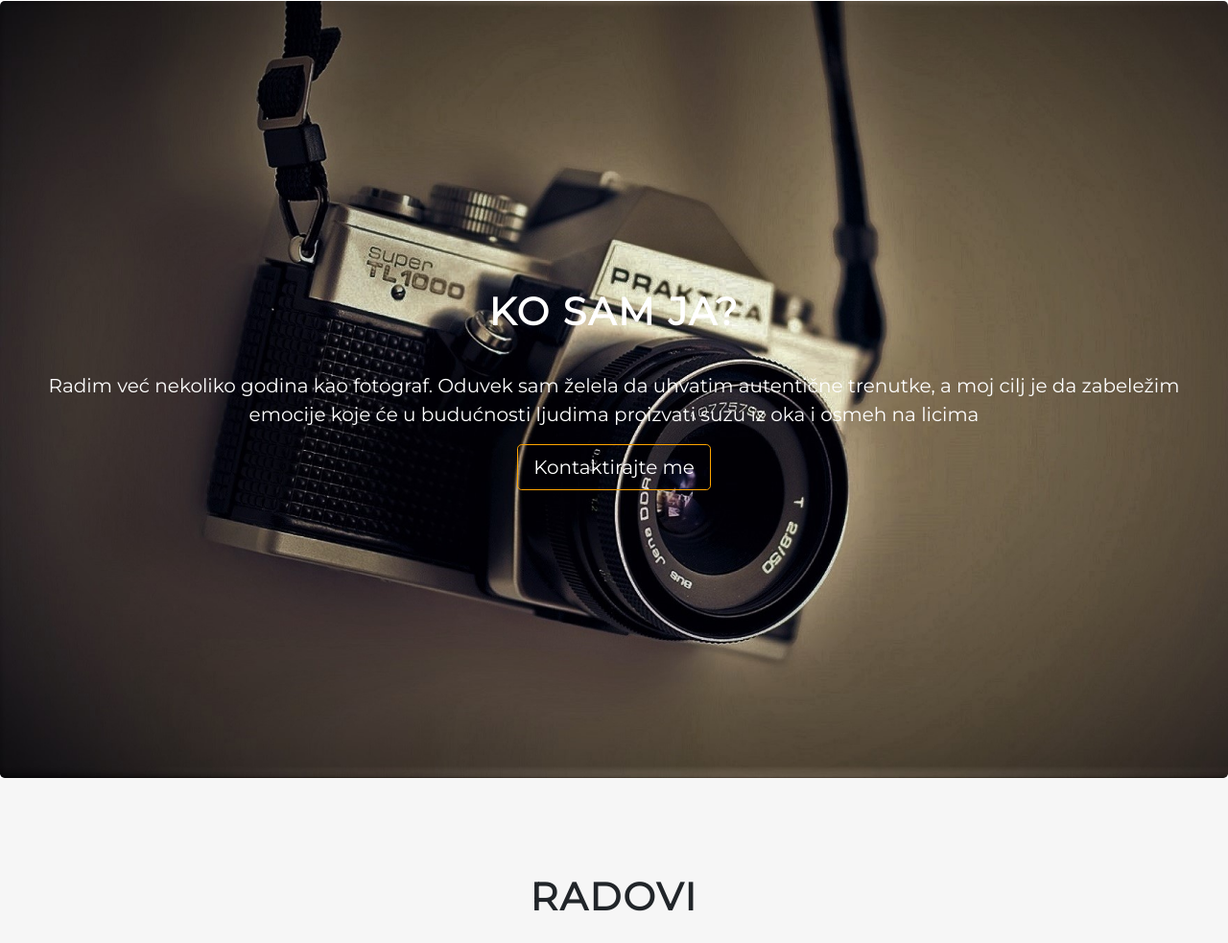
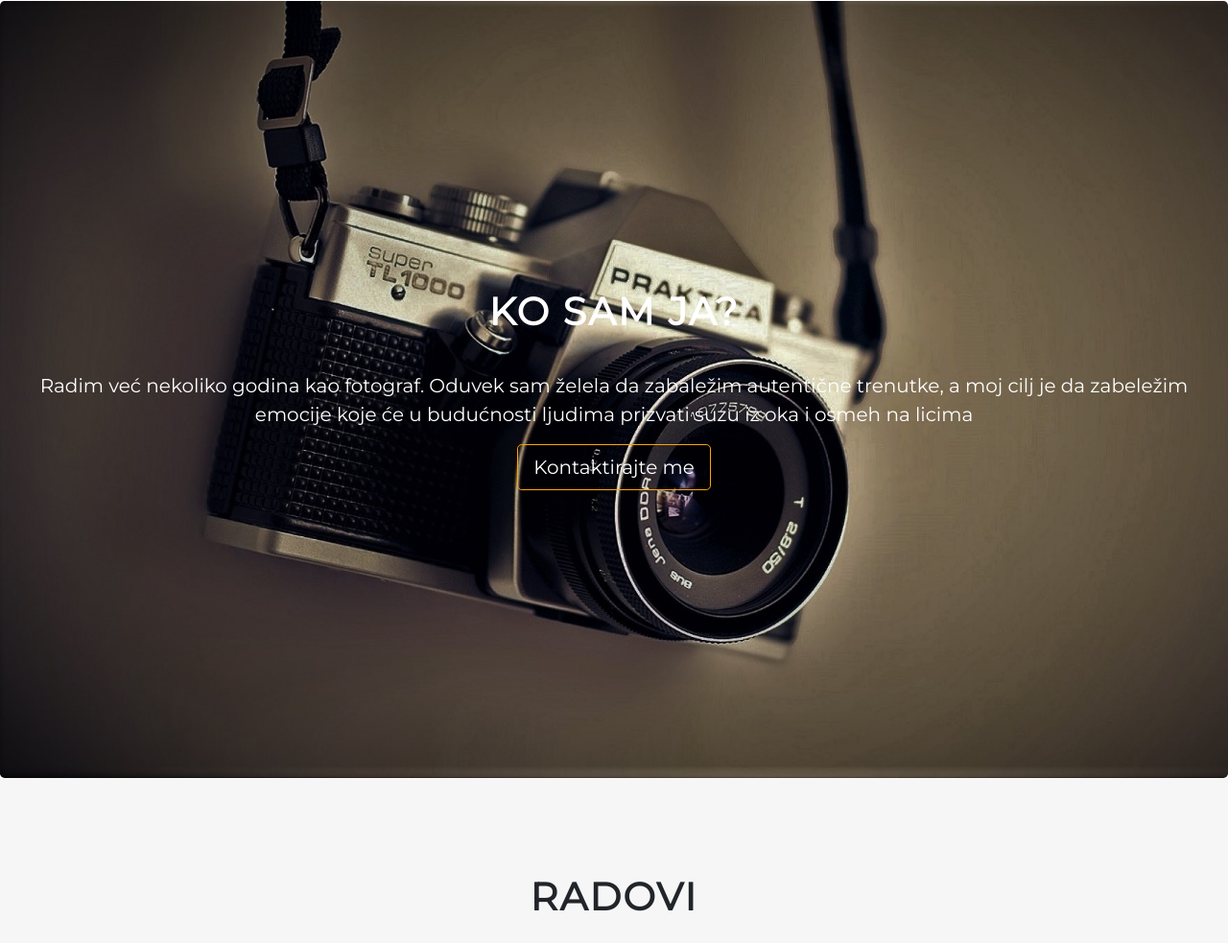
Before and after one commit to markolekic/jeleninSajt, a plain HTML site: page index.html in a window 1280 px wide. Shown: the part 1650-2633 px from the top of the page at 96% size. Drawn offline with nearby package versions, Linux system fonts and the light colour scheme; some packages are replaced by stand-ins of ours; a script that the page names is missing.

Commit message:
Update index.html

```diff
--- a/index.html
+++ b/index.html
@@ -145,7 +145,7 @@
     <section id="o-meni">
         <div class="jumbotron text-center">
             <h1 class="text-center font-weight-bold naslov text-uppercase">Ko sam ja?</h1>
-            <p class="lead">Radim već nekoliko godina kao fotograf. Oduvek sam želela da uhvatim autentične trenutke, a moj cilj je da zabeležim emocije koje će u budućnosti ljudima proizvati suzu iz oka i osmeh na licima</p>
+            <p class="lead">Radim već nekoliko godina kao fotograf. Oduvek sam želela da zabaležim autentične trenutke, a moj cilj je da zabeležim emocije koje će u budućnosti ljudima prizvati suzu iz oka i osmeh na licima</p>
             <a class="btn btn-primary btn-lg" href="mailto:joe@example.com?subject=Informacije">Kontaktirajte me</a>
         </div>
     </section>
```
